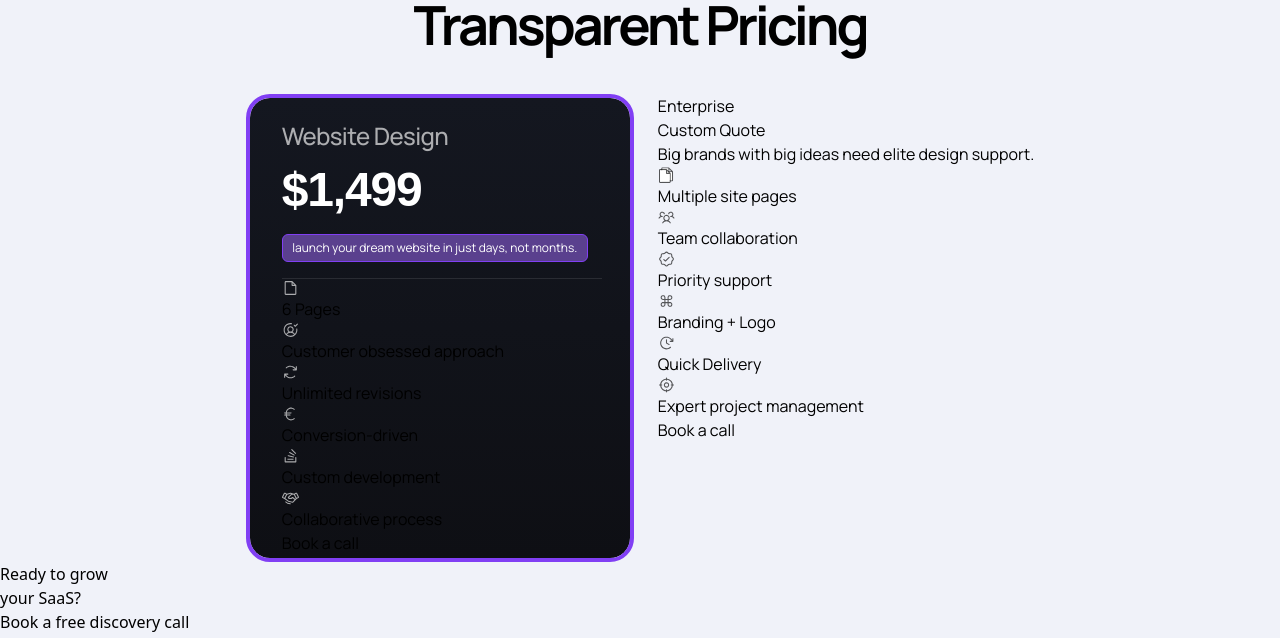
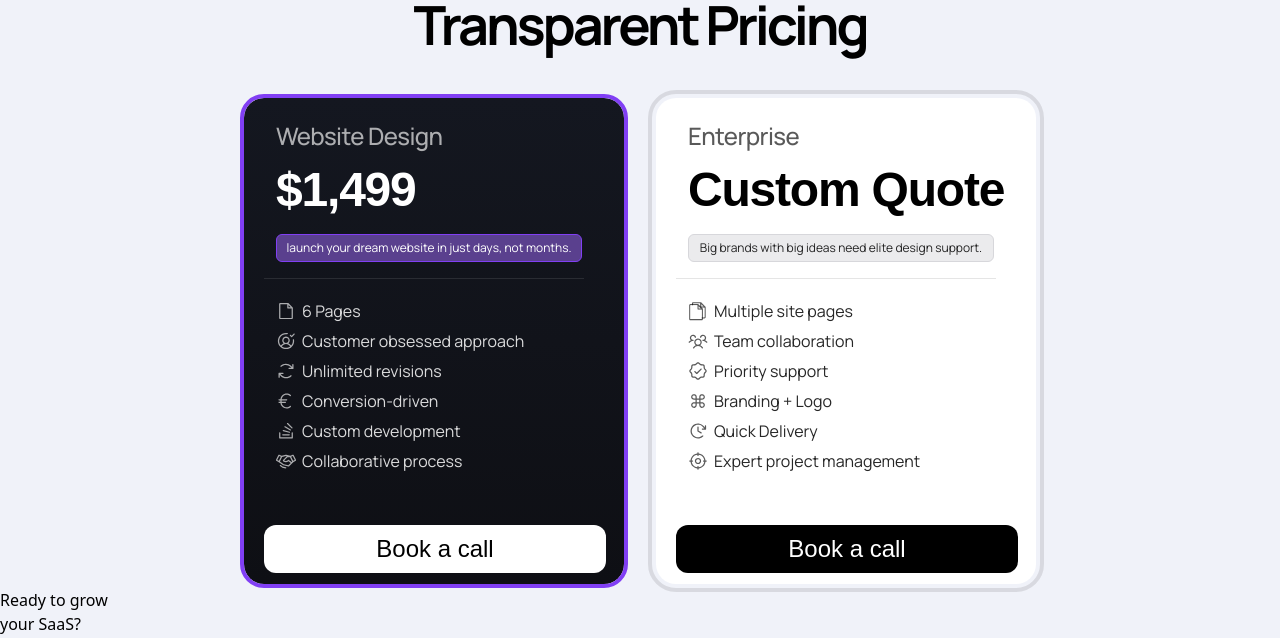
Before and after one commit to Stan-Edgar/beyond100, a React (Vite) app in the folder my-landing/: page / in a window 1280 px wide. Shown: the part 1488-2126 px from the top of the page. Built offline with nearby package versions, Linux system fonts and the light colour scheme; a web font is replaced by a local one.

Commit message:
Finished styling pricing section

```diff
--- a/my-landing/src/pricing.jsx
+++ b/my-landing/src/pricing.jsx
@@ -13,78 +13,77 @@ export default function Pricing() {
             <span>Transparent Pricing</span>
             </h1>
 
-            <div className="flex gap-6">
-                <div className="w-[380px] h-[460px] pl-8 pt-5 bg-[linear-gradient(180deg,#141720_0%,#0E0F14_100%)] outline outline-[4px] outline-[#813FF4] outline-offset-[0px] m-1 rounded-[20px]">
-                    <h2 className='text-[1.50rem] tracking-tight font-medium text-[#FFFFFFA6]'>Website Design</h2>
-                    <h1 className="font-satoshi text-[3rem] text-white font-bold tracking-tight mb-2">$1,499</h1>
-                    <div className="flex justify-center w-[19.125rem] text-white text-[0.75rem] bg-[#A26CFF80] py-1 rounded-md border border-[#813FF4]">launch your dream website in just days, not months.</div>
-                    <div className="w-[20rem] border-t border-white/10 mt-4"></div>
+            <div className="flex gap-6 font-manrope">
+                <div className="w-[380px] h-[486px] pl-[1.25rem] pt-5 bg-[linear-gradient(180deg,#141720_0%,#0E0F14_100%)] outline outline-[4px] outline-[#813FF4] outline-offset-[0px] m-1 rounded-[20px]">
+                    <h2 className='text-[1.50rem] tracking-tight font-medium text-[#FFFFFFA6] ml-3'>Website Design</h2>
+                    <h1 className="font-satoshi text-[3rem] text-white font-bold tracking-tight ml-3 mb-2">$1,499</h1>
+                    <div className="flex justify-center w-[19.125rem] text-white text-[0.75rem] bg-[#A26CFF80] ml-3 py-1 rounded-md border border-[#813FF4]">launch your dream website in just days, not months.</div>
+                    <div className="w-[20rem] border-t border-white/10 mt-4 mb-5"></div>
 
-                    <div>
-                    <div>
-                        <img src={icons.fileAmnt} width="17" height="17" alt="file icon" />
+                    <div className="flex flex-col gap-1.5 font-manrope text-white/85 pl-3">
+                    <div className="flex gap-1.5">
+                        <img src={icons.fileAmnt} width="20" height="20" alt="file icon" />
                         <p>6 Pages</p>
                     </div>
-                <div>
-                    <img src={icons.customerObs} width="17" height="17" alt="customer icon" />
+                <div className="flex gap-1.5">
+                    <img src={icons.customerObs} width="20" height="20" alt="customer icon" />
                     <p>Customer obsessed approach</p>
                 </div>
-                <div>
-                    <img src={icons.revisions} width="17" height="17" alt="revisions icon" />
+                <div className="flex gap-1.5">
+                    <img src={icons.revisions} width="20" height="20" alt="revisions icon" />
                     <p>Unlimited revisions</p>
                 </div>
-                <div>
-                    <img src={icons.coin} width="17" height="17" alt="Conversion icon" />
+                <div className="flex gap-1.5">
+                    <img src={icons.coin} width="20" height="20" alt="Conversion icon" />
                     <p>Conversion-driven</p>
                 </div>
-                <div>
-                    <img src={icons.dev} width="17" height="17" alt="dev icon" />
+                <div className="flex gap-1.5">
+                    <img src={icons.dev} width="20" height="20" alt="dev icon" />
                     <p>Custom development</p>
                 </div>
-                <div>
-                    <img src={icons.handCollab} width="17" height="17" alt="collab icon" />
+                <div className="flex gap-1.5">
+                    <img src={icons.handCollab} width="20" height="20" alt="collab icon" />
                     <p>Collaborative process</p>
                 </div>
                     </div>
 
-                    <div>Book a call</div>
+                    <div className="w-[21.375rem] h-[3rem] mt-[3.25rem] bg-white flex justify-center items-center rounded-xl font-satoshi text-[1.5rem] font-medium cursor-pointer">Book a call</div>
                 </div>
 
+                <div className="w-[380px] h-[486px] pl-[1.25rem] pt-5 bg-white outline outline-[4px] outline-black/10 outline-offset-4 m-1 rounded-[20px]">
+                    <h2 className='text-[1.50rem] tracking-tight font-medium text-black/65 ml-3'>Enterprise</h2>
+                    <h1 className="font-satoshi text-[3rem] text-black font-bold tracking-tight ml-3 mb-2">Custom Quote</h1>
+                    <div className="flex justify-center w-[19.125rem] text-black/85 text-[0.75rem] bg-[#D7D7DB80] ml-3 py-1 rounded-md border border-[#D7D7DB]">Big brands with big ideas need elite design support.</div>
+                    <div className="w-[20rem] border-t border-black/10 mt-4 mb-5"></div>
 
-            <div>
-                <h2>Enterprise</h2>
-                <h1>Custom Quote</h1>
-                <div>Big brands with big ideas need elite design support.</div>
-                <div></div>
-
-                <div>
-                    <div>
-                        <img src={icons.multiplePages} width="17" height="17" alt="files icon" />
+                    <div className="flex flex-col gap-1.5 font-manrope pl-3 text-black/85">
+                        <div className="flex gap-1.5">
+                            <img src={icons.multiplePages} width="20" height="20" alt="files icon" />
                             <p>Multiple site pages</p>
                         </div>
-                    <div>
-                        <img src={icons.team} width="17" height="17" alt="Team icon" />
+                        <div className="flex gap-1.5">
+                            <img src={icons.team} width="20" height="20" alt="Team icon" />
                             <p>Team collaboration</p>
                         </div>
-                    <div>
-                        <img src={icons.priority} width="17" height="17" alt="Priority icon" />
+                        <div className="flex gap-1.5">
+                            <img src={icons.priority} width="20" height="20" alt="Priority icon" />
                             <p>Priority support</p>
                         </div>
-                    <div>
-                        <img src={icons.branding} width="17" height="17" alt="Branding plus Logo icon" />
+                        <div className="flex gap-1.5">
+                            <img src={icons.branding} width="20" height="20" alt="Branding plus Logo icon" />
                             <p>Branding + Logo</p>
                         </div>
-                    <div>
-                        <img src={icons.quickDelivery} width="17" height="17" alt="Quick delivery icon" />
+                        <div className="flex gap-1.5">
+                            <img src={icons.quickDelivery} width="20" height="20" alt="Quick delivery icon" />
                             <p>Quick Delivery</p>
                         </div>
-                    <div>
-                        <img src={icons.projectManage} width="17" height="17" alt="Project Management icon" />
+                        <div className="flex gap-1.5">
+                            <img src={icons.projectManage} width="20" height="20" alt="Project Management icon" />
                             <p>Expert project management</p>
                     </div>
                 </div>
 
-            <div>Book a call</div>
+                <div className="w-[21.375rem] h-[3rem] mt-[3.25rem] bg-black text-white flex justify-center items-center rounded-xl font-satoshi text-[1.5rem] font-medium cursor-pointer">Book a call</div>
                 </div>
             </div>
 
```
Lines whose indentation alone changed are shown as unchanged.
